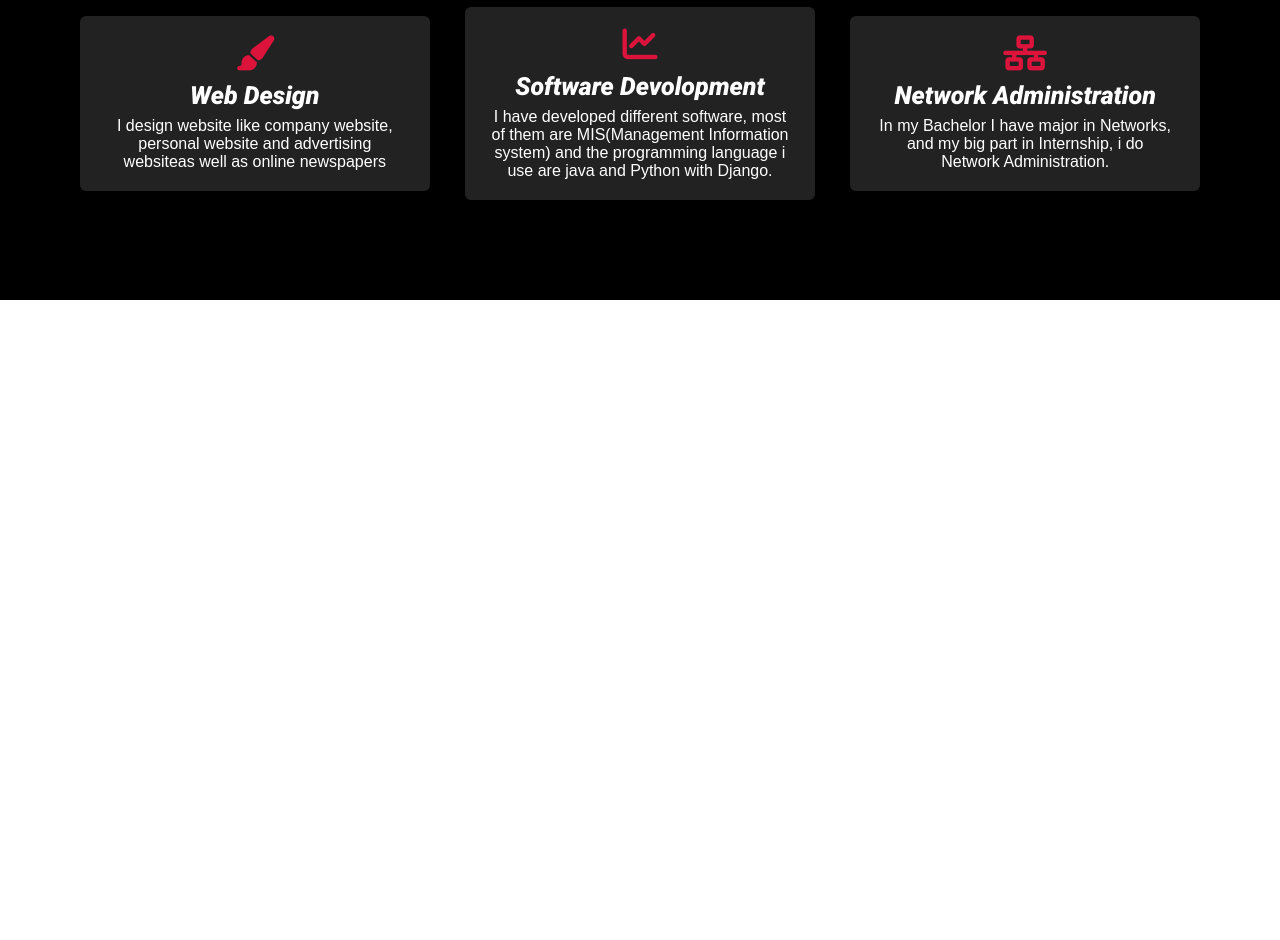
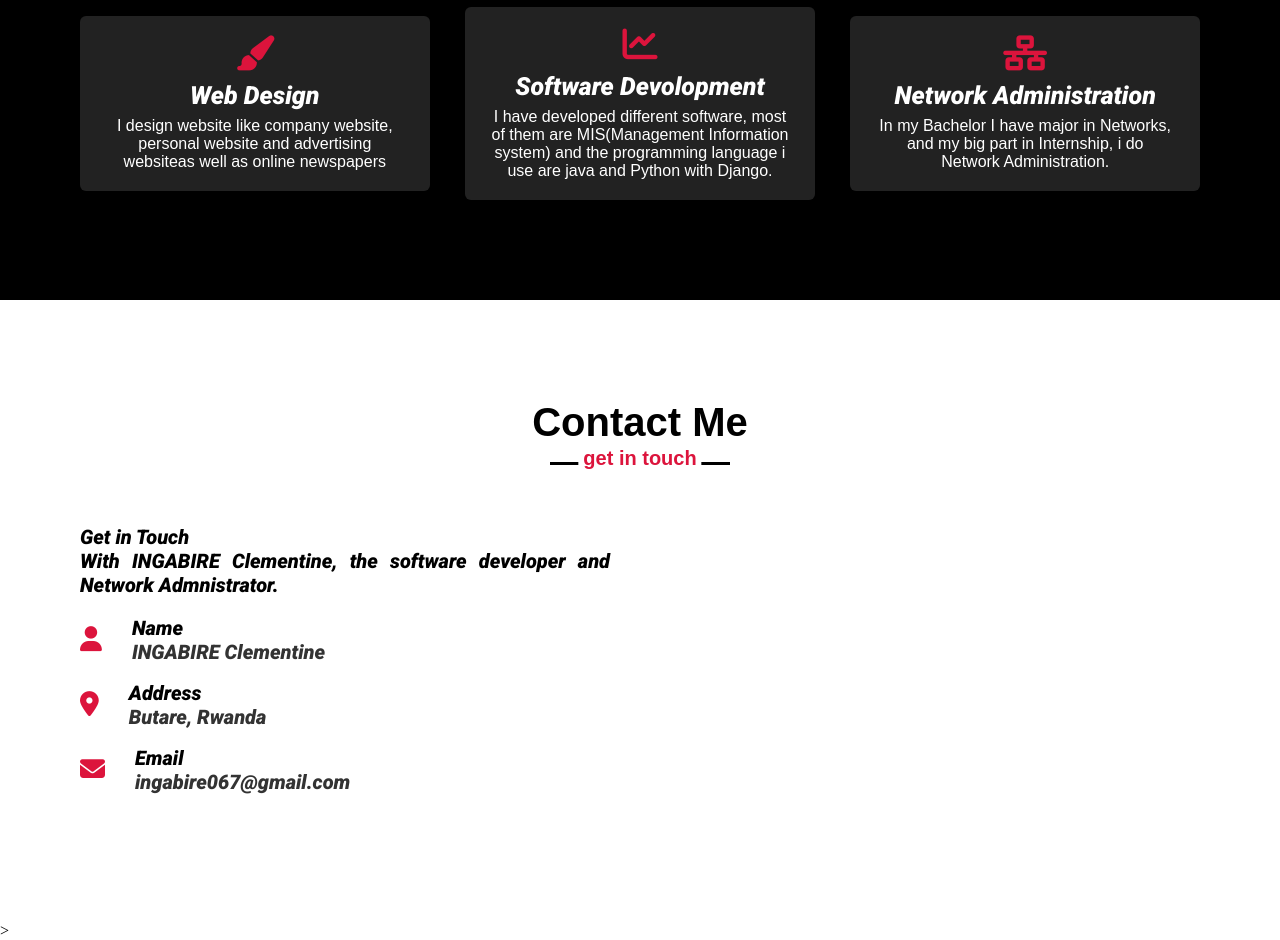
Before and after one commit to IngabireTina/myportfolio, a plain HTML site: page index.html in a window 1280 px wide. Shown: the part 1487-2427 px from the top of the page. Before the commit the page ends 1787 px from the top, so only its background shows below. Drawn offline with nearby package versions, Linux system fonts and the light colour scheme.

Commit message:
the Contact me part added with css

```diff
--- a/index.css
+++ b/index.css
@@ -128,7 +128,7 @@
                 padding: 100px 0;
 
             }
-            .about, .services{
+            .about, .services, .contact{
                 font-family: 'Roboto', sans-serif;
             }
             /* styling */
@@ -170,7 +170,7 @@
                 content: "Who am I";
 
             }
-            .about .about-content, .services .serv-content{
+            .about .about-content, .services .serv-content, .contact .contact-content{
                 display: flex;
                 flex-wrap: wrap;
                 align-items: center;
@@ -265,7 +265,49 @@
                 color: white;
 
             }
+            /* contact me */
+            .contact .title::after{
+                content: "get in touch"
+            }
+            .contact .contact-content .column{
+                width: calc(50% - 30px);
 
+            }
+            .contact .contact-content .left{
+                font-size: 20px;
+                font-weight: 600;
+                margin-bottom: 10px;
+            }
+            .contact .contact-content .left p{
+                text-align: justify;
+
+
+            }
+            .contact .contact-content .left .icons{
+                margin: 10px 0;
+
+            }
+            .contact .contact-content .row{
+                display: flex;
+                height: 65px;
+                align-items: center;
+            }
+            .contact .contact-content .row .info{
+                margin-left: 30px;
+
+            }
+            .contact .contact-content .row i{
+                font-size: 25px;
+                color: crimson;
+            }
+            .contact .contact-content .info .head{
+                font-weight: 500;
+
+            }
+            .contact .contact-content .info .sub-title{
+                color: #333;
+
+            }
 
 
 
--- a/index.html
+++ b/index.html
@@ -98,16 +98,53 @@
                      </div>
                  </div>
 
+             </div>
+         </div>
+      </section>
 
 
+<!-- Contact -->
+      <section class="contact" id="contact">
+         <div class="max-width">
+             <h2 class="title"> Contact Me</h2>
+             <div class="contact-content">
+                <div class="column left">
+                  <div class="text">Get in Touch</div>
+                  <p>With INGABIRE Clementine, the software developer and Network Admnistrator.</p>
+                  <div class="icons">
+                      <div class="row">
+                          <i class="fas fa-user"></i>
+                          <div class="info">
+                              <div class="head">Name</div>
+                              <div class="sub-title">INGABIRE Clementine</div>
+                          </div>
+                      </div>
 
+                      <div class="row">
+                          <i class="fas fa-map-marker-alt"></i>
+                          <div class="info">
+                              <div class="head">Address</div>
+                              <div class="sub-title">Butare, Rwanda</div>
+                          </div>
+                      </div>
 
+                      <div class="row">
+                          <i class="fas fa-envelope"></i>
+                          <div class="info">
+                              <div class="head">Email</div>
+                              <div class="sub-title">ingabire067@gmail.com</div>
+                          </div>
+                      </div>
+                  </div>
+
+                </div>
 
 
 
              </div>
          </div>
-      </section>
+
+      </section>>
 
 
     <script src="index.js"></script>
```
